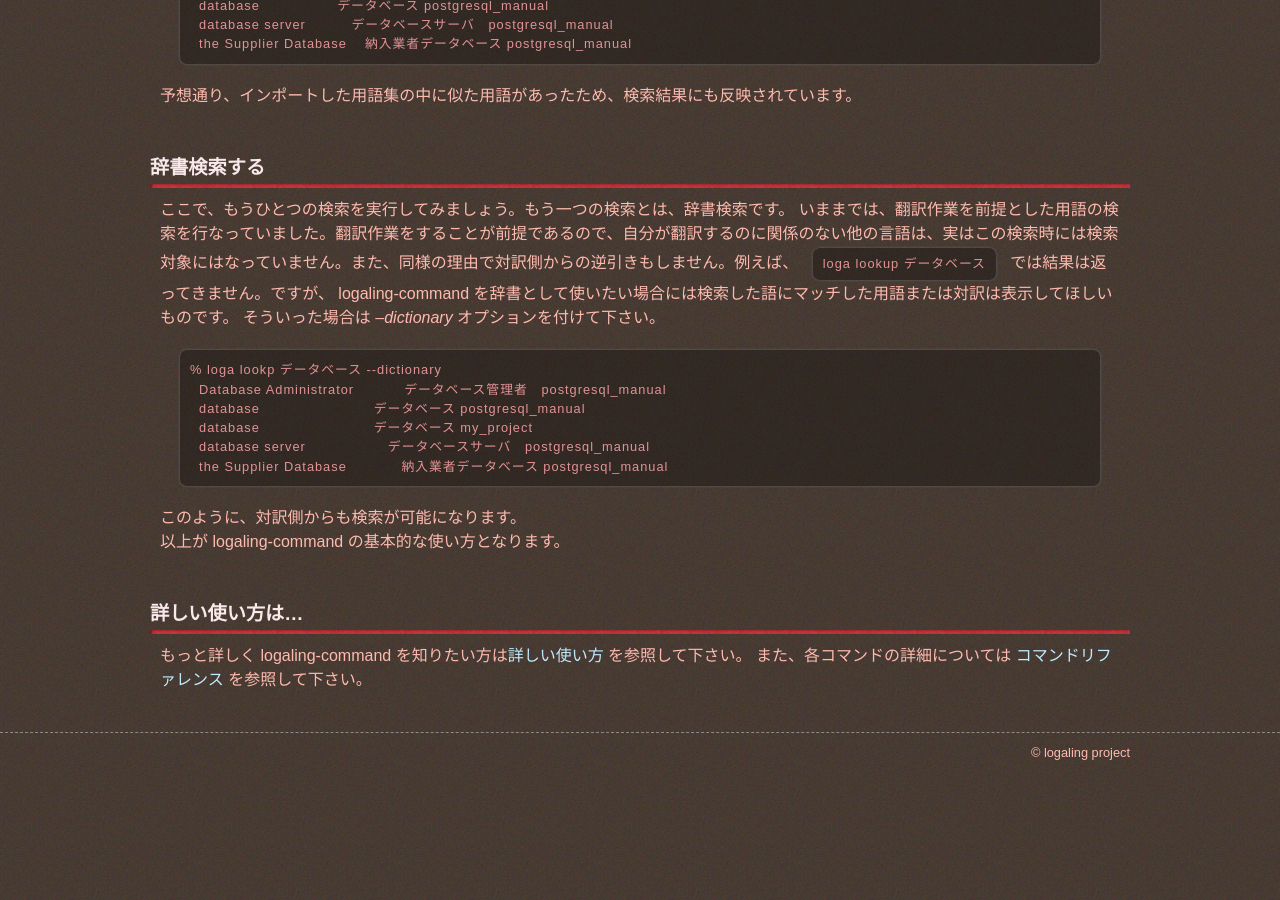
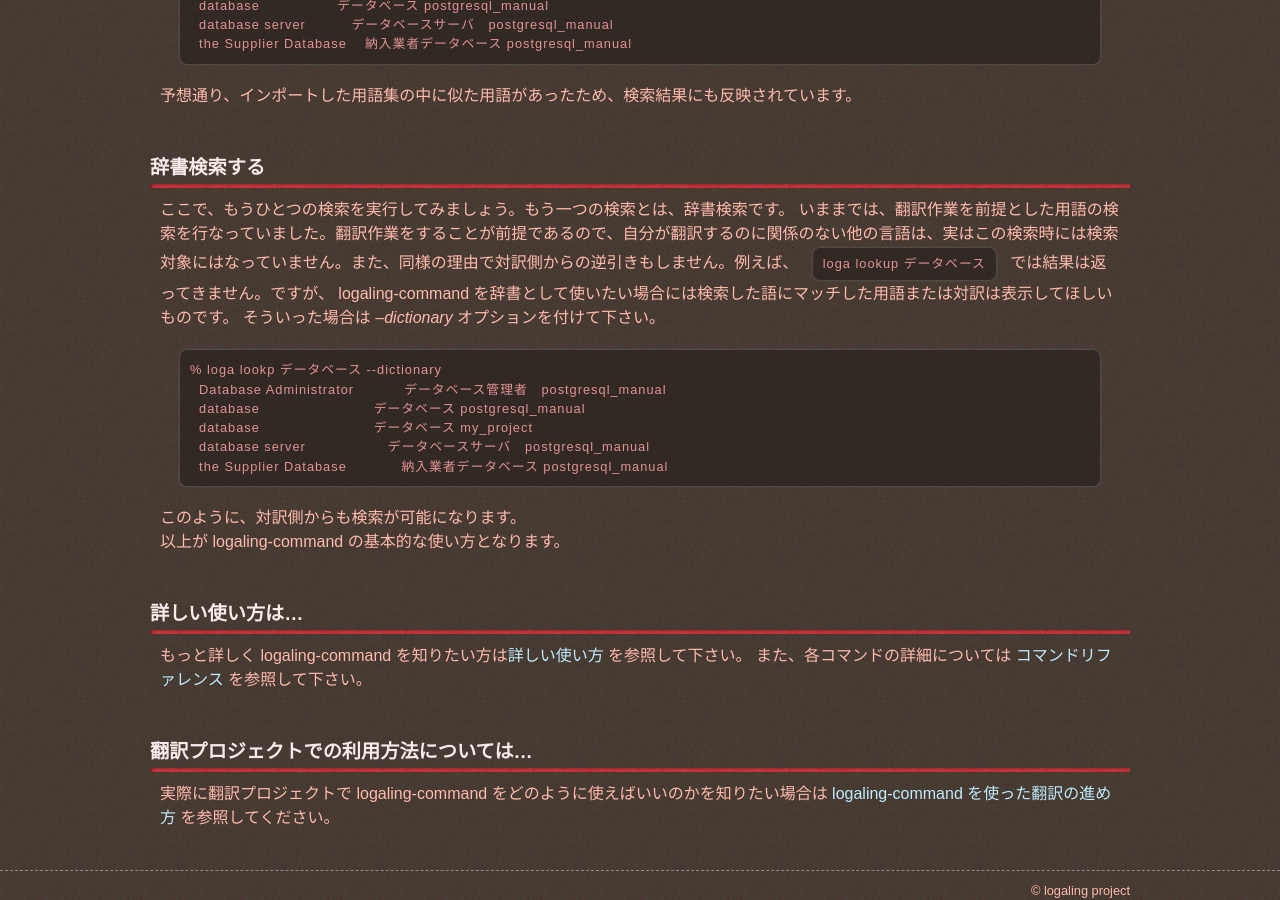
Before and after one commit to logaling/logaling.github.com, a Jekyll site: the page built from tutorial.md, in a window 1280 px wide and 900 px high, scrolled down 3316 px. Built offline with Jekyll 4.4.1, drawn with Linux system fonts in a browser that asks for light colours; some web fonts are replaced; Markdown is read by kramdown in place of the engine named in the settings.

Commit message:
add link to handbook

```diff
--- a/tutorial.md
+++ b/tutorial.md
@@ -154,3 +154,6 @@ glossary は、このプロジェクトの用語集を置くためのディレ
 ### 詳しい使い方は...
 もっと詳しく logaling-command を知りたい方は[詳しい使い方](usage.html) を参照して下さい。
 また、各コマンドの詳細については [コマンドリファレンス](reference.html) を参照して下さい。
+
+### 翻訳プロジェクトでの利用方法については...
+実際に翻訳プロジェクトで logaling-command をどのように使えばいいのかを知りたい場合は [logaling-command を使った翻訳の進め方](handbook.html) を参照してください。
```
